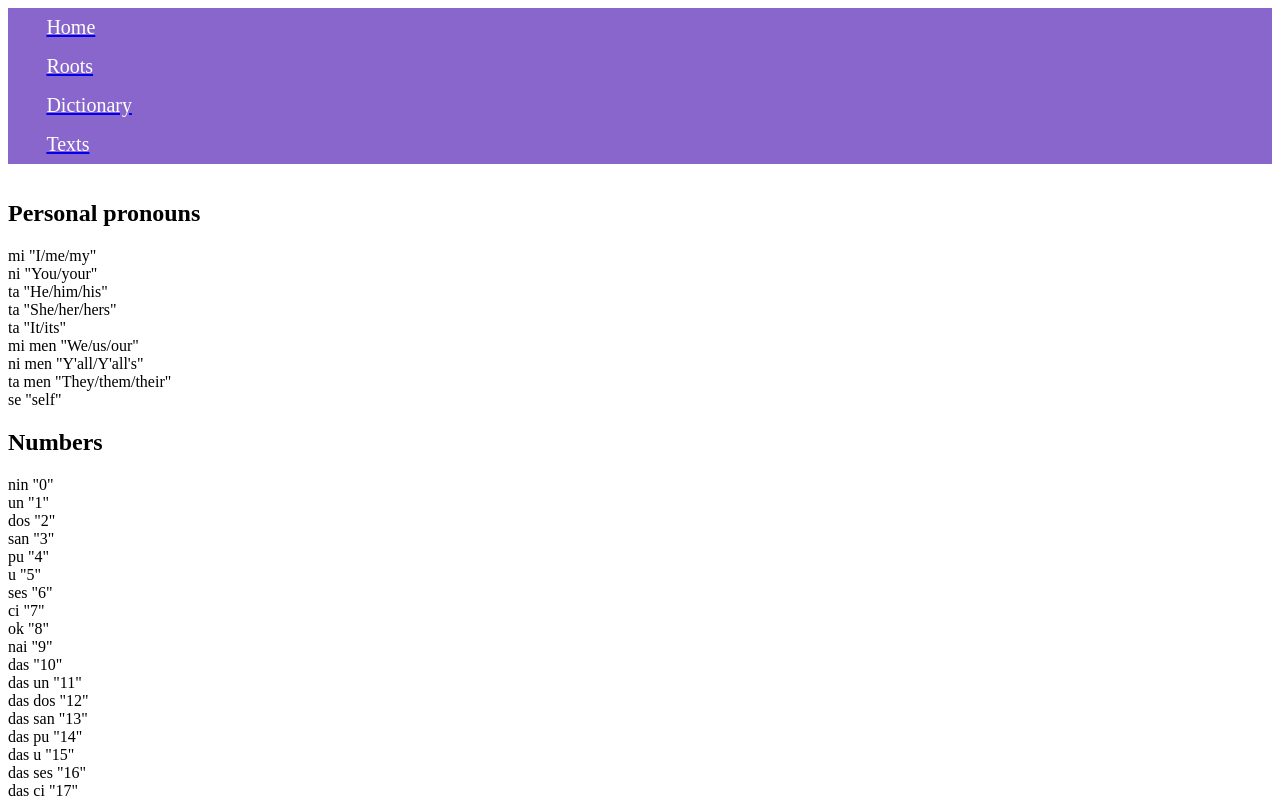
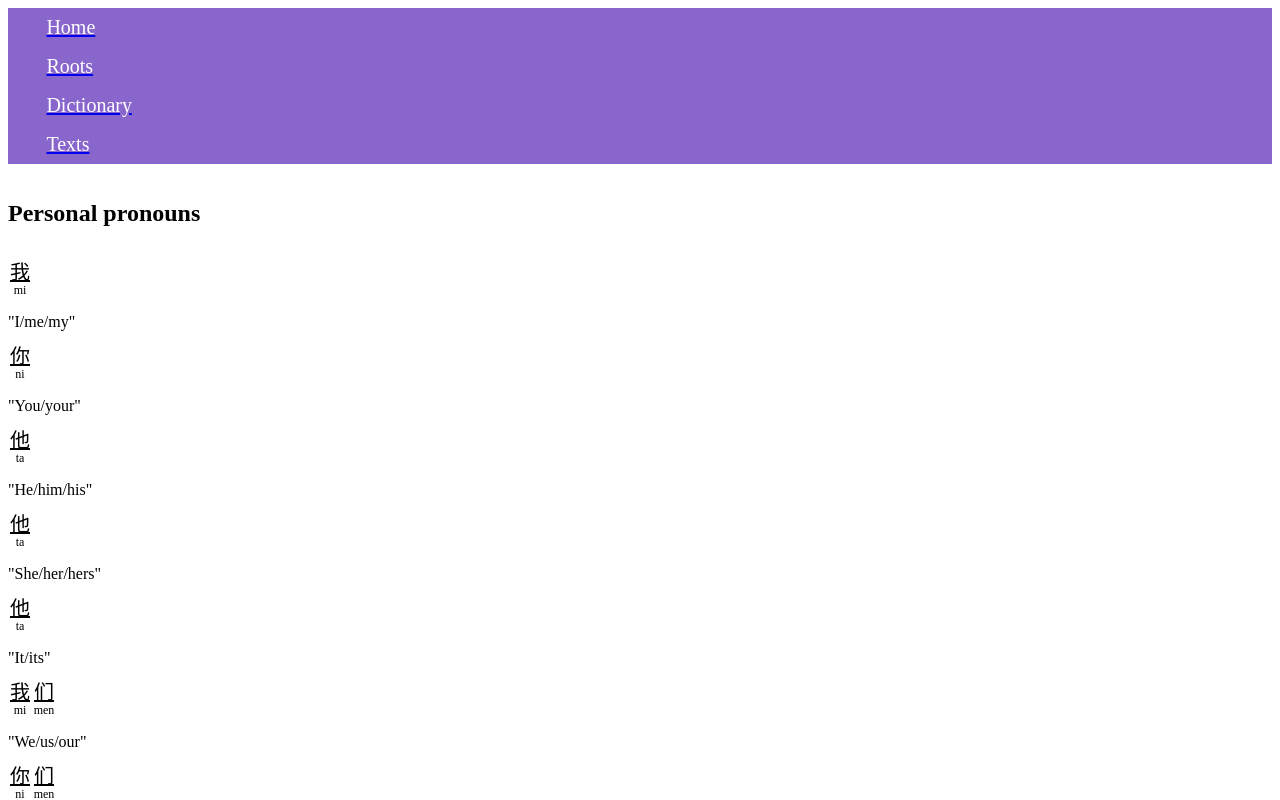
Before and after one commit to cstuartroe/jaobon, a React app: page /dictionary in a window 1280 px wide. Shown: the top 800 px of the page. Built offline with nearby package versions, Linux system fonts and the light colour scheme; the HTML template or start-up script is replaced by a standard one.

Commit message:
annotation

```diff
--- /dev/null
+++ b/src/AnnotatedText.tsx
@@ -0,0 +1,90 @@
+import React, { Component } from "react";
+import {ROOTS} from "./roots";
+
+type ACProps = {
+    syllable: string,
+}
+
+type ACState = {
+    tooltipShown: boolean,
+}
+
+class AnnotatedCharacter extends Component<ACProps, ACState> {
+  constructor(props: ACProps) {
+    super(props);
+    this.state = {
+        tooltipShown: false,
+    };
+  }
+
+
+  render() {
+      const root = ROOTS.get(this.props.syllable);
+      if (root === undefined) {
+          console.error(`Unrecognized syllable: ${this.props.syllable}`)
+          return null;
+      }
+
+      return (
+          <span
+              className="annotated"
+              onMouseEnter={() => this.setState({tooltipShown: true})}
+              onMouseLeave={() => this.setState({tooltipShown: false})}
+          >
+              <a
+                  href={`/roots#${this.props.syllable}`}
+                  target="_blank"
+              >
+                  {root.CJK}
+              </a>
+              <span className="annotation">{this.props.syllable}</span>
+              {this.state.tooltipShown && (
+                  <span className="translation">{root.definition}</span>
+              )}
+          </span>
+    );
+  }
+}
+
+type Props = {
+    sentence: string,
+}
+
+const charMappings = new Map<string, string | null>([
+    [' ', null],
+    ['!', '！'],
+    [',', '、'],
+    ['~', '〜'],
+])
+
+export default function AnnotatedText(props: Props) {
+    const sentence = props.sentence.toLocaleLowerCase();
+    const chunks: (string | JSX.Element | null)[] = [];
+
+    let currentWord = "";
+
+    function popWord(i: number) {
+        if (currentWord !== "") {
+            chunks.push(<AnnotatedCharacter syllable={currentWord} key={i}/>);
+            currentWord = "";
+        }
+    }
+
+    for (let i = 0; i < sentence.length; i++) {
+        const c = sentence[i];
+        if (c.match(/[a-z]/) !== null) {
+            currentWord += c;
+        } else {
+            popWord(i);
+            const chunk = charMappings.get(c);
+            if (chunk === undefined) {
+                console.error(`Unknown char: ${c}`);
+            } else {
+                chunks.push(chunk);
+            }
+        }
+    }
+    popWord(-1);
+
+    return <>{chunks}</>
+}
--- a/src/Dictionary.tsx
+++ b/src/Dictionary.tsx
@@ -1,6 +1,7 @@
 import React, { Component } from "react";
 
 import _dictionary from "./dictionary.json"
+import AnnotatedText from "./AnnotatedText";
 
 type DictionaryEntry = {
   English: string,
@@ -37,10 +38,13 @@ export default class Dictionary extends Component<Props, State> {
 
               {s.entries.map((e, i) => (
                   <div className="dict-entry" key={i}>
-                    {e.Jaobon}{' '}
-                    "{e.English}"
+                    <AnnotatedText sentence={e.Jaobon}/>
+
+                    <p style={{marginBottom: 0}}>"{e.English}"</p>
                   </div>
               ))}
+
+              <div style={{height: "10vh"}}/>
             </div>
         ))}
       </>
--- a/src/RootList.tsx
+++ b/src/RootList.tsx
@@ -21,7 +21,7 @@ export default class RootList extends Component<Props, State> {
       <>
         <h1>{ROOTS.size} roots!</h1>
         {Array.from(ROOTS.entries()).map(([syllable, rootInfo], _) => (
-            <div key={syllable}>
+            <div key={syllable} id={syllable}>
               <h2>
                 <a
                     href={`https://en.wiktionary.org/wiki/${rootInfo.CJK}`}
--- a/src/roots.ts
+++ b/src/roots.ts
@@ -695,7 +695,7 @@ export const ROOTS = new Map<string, Root>([
         "huk",
         "hook, bend, curve, corner",
         "角",
-        [["English", "hook"]],
+        [["English", "hook"], ["Dutch", "hoek"]],
     ),
     root(
         "hun",
--- a/static/scss/main.scss
+++ b/static/scss/main.scss
@@ -30,3 +30,38 @@ h1 {
     color: black;
   }
 }
+
+.annotated {
+  position: relative;
+  padding: 0 0.25vh;
+
+  a {
+    font-size: 2.5vh;
+    line-height: 250%;
+    color: inherit;
+
+    &:hover {
+      text-decoration: none;
+    }
+  }
+
+  .annotation {
+    position: absolute;
+    font-size: 1.5vh;
+    top: 2.25vh;
+    left: 50%;
+    transform: translate(-50%, 0);
+  }
+
+  .translation {
+    position: absolute;
+    font-size: 1.5vh;
+    bottom: 3.25vh;
+    left: 50%;
+    transform: translate(-50%, 0);
+    border: 1px solid black;
+    white-space: nowrap;
+    padding: 2px;
+    background: white;
+  }
+}
```
Also changed, not shown: src/dictionary.json.
